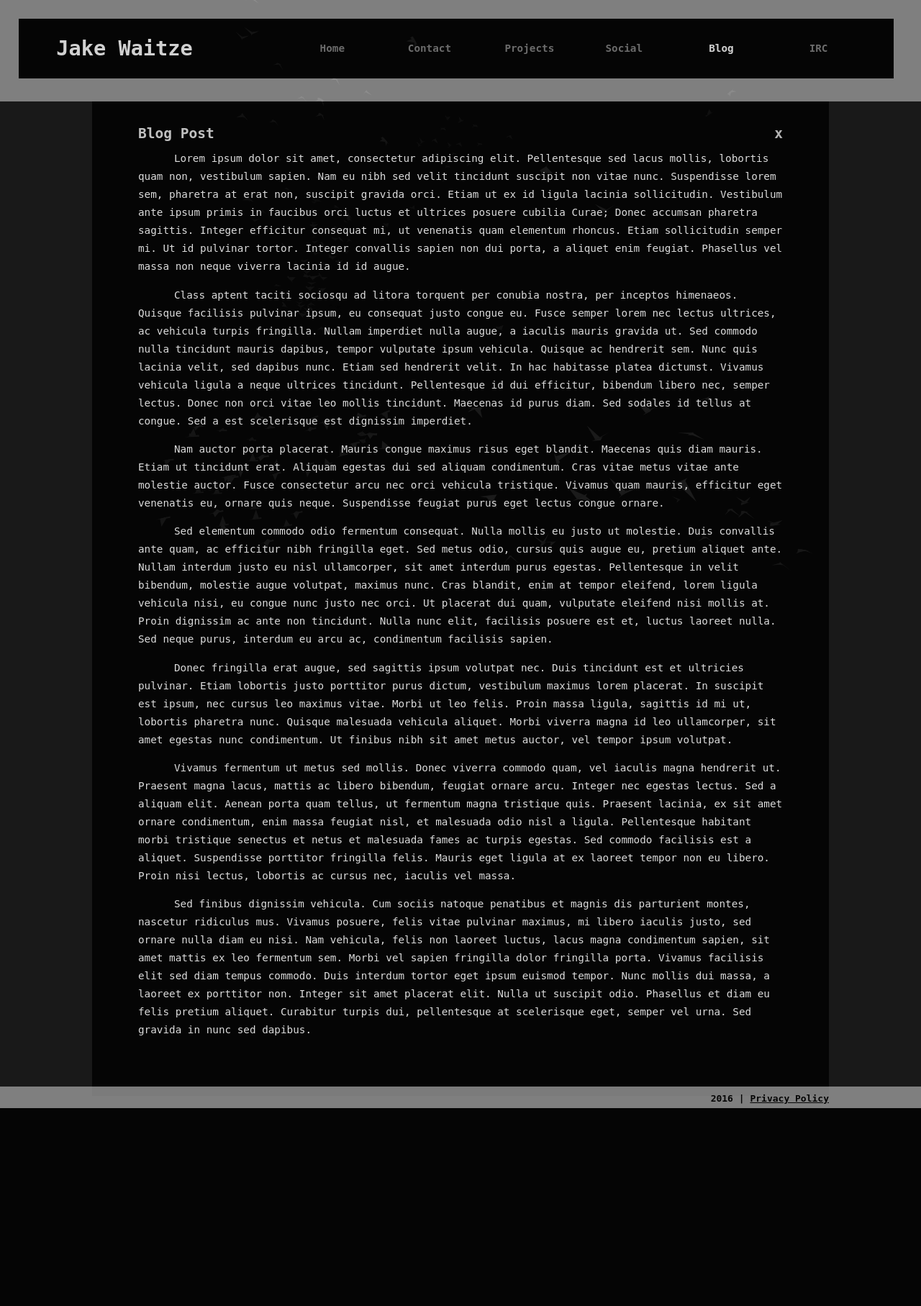
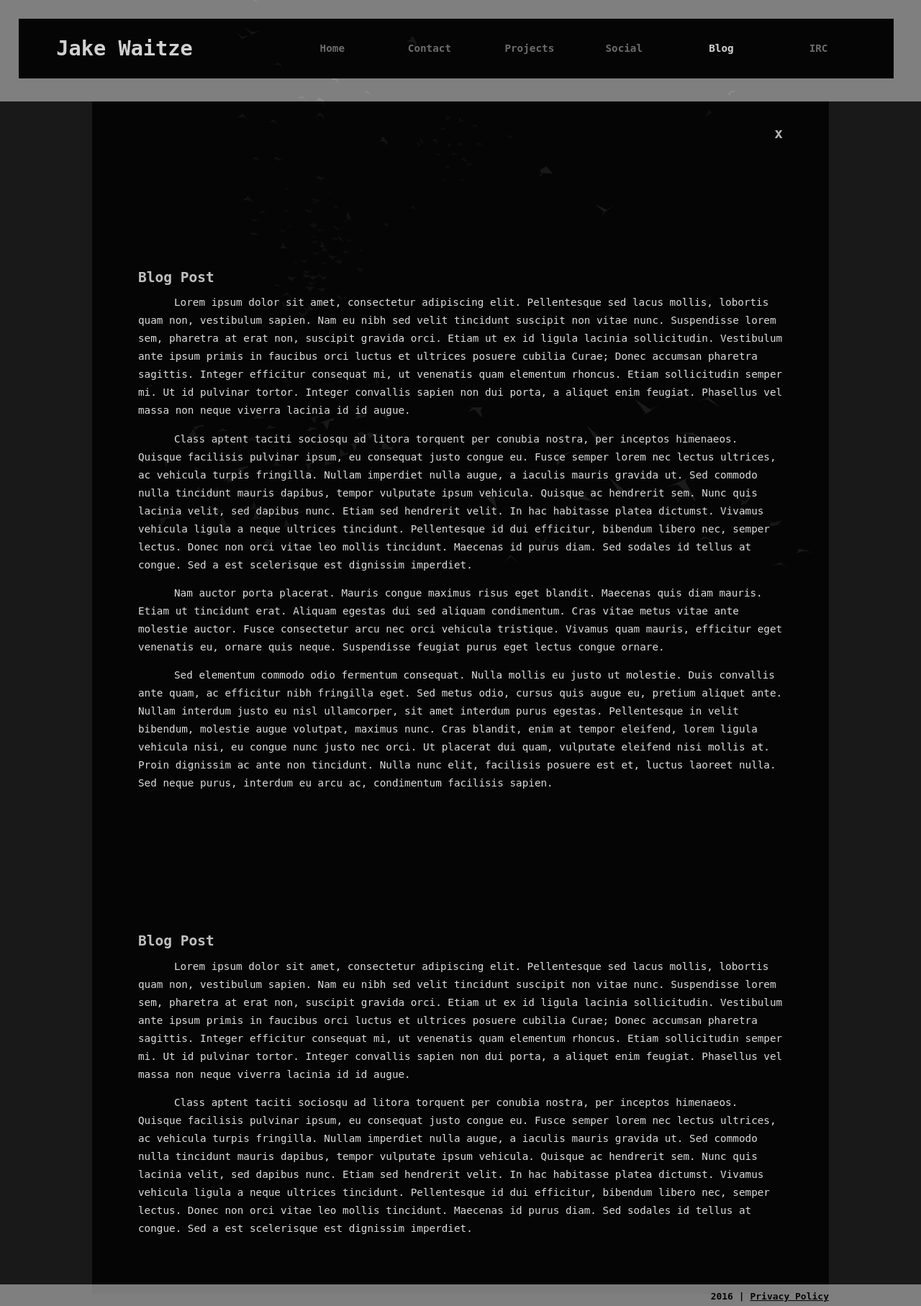
Before and after one commit to jwaitze/jake-personal-website, a PHP site: page /blog in a window 1280 px wide. Shown: the whole page at 72% size. Before the commit the page ends 1540 px from the top, so only its background shows below. Run offline with PHP 8.4, Linux system fonts and the light colour scheme; some libraries are stand-ins or nearby versions.

Commit message:
Started making blog backend, moving all include files to their own directory now, then continuing on blog backend

```diff
--- a/blog.php
+++ b/blog.php
@@ -1,16 +1,28 @@
 <?php
 
-	if(!isset($page_title)) { // redirect to subdirectory if visited directly
+	if(!isset($page_title)) { // redirect to subdir if visited directly
 		header("Location: blog");
 		exit();
 	}
 
+	$path = "posts";
+
+	if(isset($_GET['p'])) { // direct link to post
+		$filepath = $path . '/' . urldecode($_GET['p']) . '.php';
+		if(!file_exists($filepath)) {
+			echo getcwd();
+			include("../no_post_found.php");
+		}
+		else
+			echo file_get_contents($filepath);
+
+		return; // exit this included file
+	}
+
+	$files = array_diff(scandir($path), array('.', '..')); // omit this dir and prev dir
+	foreach($files as $file)
+		echo file_get_contents($path . '/' . $file);
+
+	// need to add splitting up of X amount of blog posts... consider shrinking them and linking to them directly
+
 ?>
-				<h2 id="inlineElement">Blog Post</h2>
-				<p>Lorem ipsum dolor sit amet, consectetur adipiscing elit. Pellentesque sed lacus mollis, lobortis quam non, vestibulum sapien. Nam eu nibh sed velit tincidunt suscipit non vitae nunc. Suspendisse lorem sem, pharetra at erat non, suscipit gravida orci. Etiam ut ex id ligula lacinia sollicitudin. Vestibulum ante ipsum primis in faucibus orci luctus et ultrices posuere cubilia Curae; Donec accumsan pharetra sagittis. Integer efficitur consequat mi, ut venenatis quam elementum rhoncus. Etiam sollicitudin semper mi. Ut id pulvinar tortor. Integer convallis sapien non dui porta, a aliquet enim feugiat. Phasellus vel massa non neque viverra lacinia id id augue.</p>
-				<p>Class aptent taciti sociosqu ad litora torquent per conubia nostra, per inceptos himenaeos. Quisque facilisis pulvinar ipsum, eu consequat justo congue eu. Fusce semper lorem nec lectus ultrices, ac vehicula turpis fringilla. Nullam imperdiet nulla augue, a iaculis mauris gravida ut. Sed commodo nulla tincidunt mauris dapibus, tempor vulputate ipsum vehicula. Quisque ac hendrerit sem. Nunc quis lacinia velit, sed dapibus nunc. Etiam sed hendrerit velit. In hac habitasse platea dictumst. Vivamus vehicula ligula a neque ultrices tincidunt. Pellentesque id dui efficitur, bibendum libero nec, semper lectus. Donec non orci vitae leo mollis tincidunt. Maecenas id purus diam. Sed sodales id tellus at congue. Sed a est scelerisque est dignissim imperdiet.</p>
-				<p>Nam auctor porta placerat. Mauris congue maximus risus eget blandit. Maecenas quis diam mauris. Etiam ut tincidunt erat. Aliquam egestas dui sed aliquam condimentum. Cras vitae metus vitae ante molestie auctor. Fusce consectetur arcu nec orci vehicula tristique. Vivamus quam mauris, efficitur eget venenatis eu, ornare quis neque. Suspendisse feugiat purus eget lectus congue ornare.</p>
-				<p>Sed elementum commodo odio fermentum consequat. Nulla mollis eu justo ut molestie. Duis convallis ante quam, ac efficitur nibh fringilla eget. Sed metus odio, cursus quis augue eu, pretium aliquet ante. Nullam interdum justo eu nisl ullamcorper, sit amet interdum purus egestas. Pellentesque in velit bibendum, molestie augue volutpat, maximus nunc. Cras blandit, enim at tempor eleifend, lorem ligula vehicula nisi, eu congue nunc justo nec orci. Ut placerat dui quam, vulputate eleifend nisi mollis at. Proin dignissim ac ante non tincidunt. Nulla nunc elit, facilisis posuere est et, luctus laoreet nulla. Sed neque purus, interdum eu arcu ac, condimentum facilisis sapien.</p>
-				<p>Donec fringilla erat augue, sed sagittis ipsum volutpat nec. Duis tincidunt est et ultricies pulvinar. Etiam lobortis justo porttitor purus dictum, vestibulum maximus lorem placerat. In suscipit est ipsum, nec cursus leo maximus vitae. Morbi ut leo felis. Proin massa ligula, sagittis id mi ut, lobortis pharetra nunc. Quisque malesuada vehicula aliquet. Morbi viverra magna id leo ullamcorper, sit amet egestas nunc condimentum. Ut finibus nibh sit amet metus auctor, vel tempor ipsum volutpat.</p>
-				<p>Vivamus fermentum ut metus sed mollis. Donec viverra commodo quam, vel iaculis magna hendrerit ut. Praesent magna lacus, mattis ac libero bibendum, feugiat ornare arcu. Integer nec egestas lectus. Sed a aliquam elit. Aenean porta quam tellus, ut fermentum magna tristique quis. Praesent lacinia, ex sit amet ornare condimentum, enim massa feugiat nisl, et malesuada odio nisl a ligula. Pellentesque habitant morbi tristique senectus et netus et malesuada fames ac turpis egestas. Sed commodo facilisis est a aliquet. Suspendisse porttitor fringilla felis. Mauris eget ligula at ex laoreet tempor non eu libero. Proin nisi lectus, lobortis ac cursus nec, iaculis vel massa.</p>
-				<p>Sed finibus dignissim vehicula. Cum sociis natoque penatibus et magnis dis parturient montes, nascetur ridiculus mus. Vivamus posuere, felis vitae pulvinar maximus, mi libero iaculis justo, sed ornare nulla diam eu nisi. Nam vehicula, felis non laoreet luctus, lacus magna condimentum sapien, sit amet mattis ex leo fermentum sem. Morbi vel sapien fringilla dolor fringilla porta. Vivamus facilisis elit sed diam tempus commodo. Duis interdum tortor eget ipsum euismod tempor. Nunc mollis dui massa, a laoreet ex porttitor non. Integer sit amet placerat elit. Nulla ut suscipit odio. Phasellus et diam eu felis pretium aliquet. Curabitur turpis dui, pellentesque at scelerisque eget, semper vel urna. Sed gravida in nunc sed dapibus.</p>
--- /dev/null
+++ b/blog/posts/2016-07-17.php
@@ -0,0 +1,7 @@
+				<div class="blogpost">
+					<h2 id="inlineElement">Blog Post</h2>
+					<p>Lorem ipsum dolor sit amet, consectetur adipiscing elit. Pellentesque sed lacus mollis, lobortis quam non, vestibulum sapien. Nam eu nibh sed velit tincidunt suscipit non vitae nunc. Suspendisse lorem sem, pharetra at erat non, suscipit gravida orci. Etiam ut ex id ligula lacinia sollicitudin. Vestibulum ante ipsum primis in faucibus orci luctus et ultrices posuere cubilia Curae; Donec accumsan pharetra sagittis. Integer efficitur consequat mi, ut venenatis quam elementum rhoncus. Etiam sollicitudin semper mi. Ut id pulvinar tortor. Integer convallis sapien non dui porta, a aliquet enim feugiat. Phasellus vel massa non neque viverra lacinia id id augue.</p>
+					<p>Class aptent taciti sociosqu ad litora torquent per conubia nostra, per inceptos himenaeos. Quisque facilisis pulvinar ipsum, eu consequat justo congue eu. Fusce semper lorem nec lectus ultrices, ac vehicula turpis fringilla. Nullam imperdiet nulla augue, a iaculis mauris gravida ut. Sed commodo nulla tincidunt mauris dapibus, tempor vulputate ipsum vehicula. Quisque ac hendrerit sem. Nunc quis lacinia velit, sed dapibus nunc. Etiam sed hendrerit velit. In hac habitasse platea dictumst. Vivamus vehicula ligula a neque ultrices tincidunt. Pellentesque id dui efficitur, bibendum libero nec, semper lectus. Donec non orci vitae leo mollis tincidunt. Maecenas id purus diam. Sed sodales id tellus at congue. Sed a est scelerisque est dignissim imperdiet.</p>
+					<p>Nam auctor porta placerat. Mauris congue maximus risus eget blandit. Maecenas quis diam mauris. Etiam ut tincidunt erat. Aliquam egestas dui sed aliquam condimentum. Cras vitae metus vitae ante molestie auctor. Fusce consectetur arcu nec orci vehicula tristique. Vivamus quam mauris, efficitur eget venenatis eu, ornare quis neque. Suspendisse feugiat purus eget lectus congue ornare.</p>
+					<p>Sed elementum commodo odio fermentum consequat. Nulla mollis eu justo ut molestie. Duis convallis ante quam, ac efficitur nibh fringilla eget. Sed metus odio, cursus quis augue eu, pretium aliquet ante. Nullam interdum justo eu nisl ullamcorper, sit amet interdum purus egestas. Pellentesque in velit bibendum, molestie augue volutpat, maximus nunc. Cras blandit, enim at tempor eleifend, lorem ligula vehicula nisi, eu congue nunc justo nec orci. Ut placerat dui quam, vulputate eleifend nisi mollis at. Proin dignissim ac ante non tincidunt. Nulla nunc elit, facilisis posuere est et, luctus laoreet nulla. Sed neque purus, interdum eu arcu ac, condimentum facilisis sapien.</p>
+				</div>
--- /dev/null
+++ b/blog/posts/2016-07-17_2.php
@@ -0,0 +1,5 @@
+				<div class="blogpost">
+					<h2 id="inlineElement">Blog Post</h2>
+					<p>Lorem ipsum dolor sit amet, consectetur adipiscing elit. Pellentesque sed lacus mollis, lobortis quam non, vestibulum sapien. Nam eu nibh sed velit tincidunt suscipit non vitae nunc. Suspendisse lorem sem, pharetra at erat non, suscipit gravida orci. Etiam ut ex id ligula lacinia sollicitudin. Vestibulum ante ipsum primis in faucibus orci luctus et ultrices posuere cubilia Curae; Donec accumsan pharetra sagittis. Integer efficitur consequat mi, ut venenatis quam elementum rhoncus. Etiam sollicitudin semper mi. Ut id pulvinar tortor. Integer convallis sapien non dui porta, a aliquet enim feugiat. Phasellus vel massa non neque viverra lacinia id id augue.</p>
+					<p>Class aptent taciti sociosqu ad litora torquent per conubia nostra, per inceptos himenaeos. Quisque facilisis pulvinar ipsum, eu consequat justo congue eu. Fusce semper lorem nec lectus ultrices, ac vehicula turpis fringilla. Nullam imperdiet nulla augue, a iaculis mauris gravida ut. Sed commodo nulla tincidunt mauris dapibus, tempor vulputate ipsum vehicula. Quisque ac hendrerit sem. Nunc quis lacinia velit, sed dapibus nunc. Etiam sed hendrerit velit. In hac habitasse platea dictumst. Vivamus vehicula ligula a neque ultrices tincidunt. Pellentesque id dui efficitur, bibendum libero nec, semper lectus. Donec non orci vitae leo mollis tincidunt. Maecenas id purus diam. Sed sodales id tellus at congue. Sed a est scelerisque est dignissim imperdiet.</p>
+				</div>
--- a/css/main.css
+++ b/css/main.css
@@ -267,7 +267,7 @@ hr.fadingStyle {
 }
 
 /* flips the go icon a quarter ways around */
-#goIcon {
+.goIcon {
 	-ms-transform: rotate(90deg); /* IE 9 */
     -webkit-transform: rotate(90deg); /* Chrome, Safari, Opera */
     transform: rotate(90deg);
@@ -447,3 +447,11 @@ hr.fadingStyle {
 	margin: 0 10% 0 0;
 	font-size: 2em;
 }
+
+.blogpost {
+	margin-top: 200px;
+}
+
+.blogpost:first-child {
+	margin-top: 0;
+}
--- a/header.php
+++ b/header.php
@@ -72,7 +72,7 @@
                                     </a>
                                     <hr class="fadingStyle">
                                     <a href="https://online-go.com/user/view/341057" target="_blank">
-                                        <span><i id="goIcon" class="fa fa-adjust" aria-hidden="true"></i> Go</span>
+                                        <span><i class="goIcon" class="fa fa-adjust" aria-hidden="true"></i> Go</span>
                                     </a>
                                 </div>
                             </div>
@@ -135,7 +135,7 @@
                                     </a>
                                     <hr class="fadingStyle">
                                     <a href="https://online-go.com/user/view/341057" target="_blank">
-                                        <span><i id="goIcon" class="fa fa-adjust" aria-hidden="true"></i> Go</span>
+                                        <span><i class="goIcon" class="fa fa-adjust" aria-hidden="true"></i> Go</span>
                                     </a>
                                 </div>
                             </div>
--- a/privacy_policy.php
+++ b/privacy_policy.php
@@ -6,7 +6,7 @@
     }
 
 ?>
-                <h2 id="inlineElement">Privacy Policy</h2><div id="closeBody"><a href="#">x</a></div>
+                <h2 id="inlineElement">Privacy Policy</h2>
                 <p>This Privacy Policy governs the manner in which Jake Waitze&#039;s Personal Site collects, uses, maintains and discloses information collected from users (each, a "User") of the http://jake.waitze.net website ("Site").</p>
                 <h3>Personal identification information</h3>
                 <p>We may collect personal identification information from Users in a variety of ways in connection with activities, services, features or resources we make available on our Site. Users may visit our Site anonymously. We will collect personal identification information from Users only if they voluntarily submit such information to us. Users can always refuse to supply personally identification information, except that it may prevent them from engaging in certain Site related activities.</p>
```
Also changed, not shown: no_post_found.php (added, +10 -0 lines).
